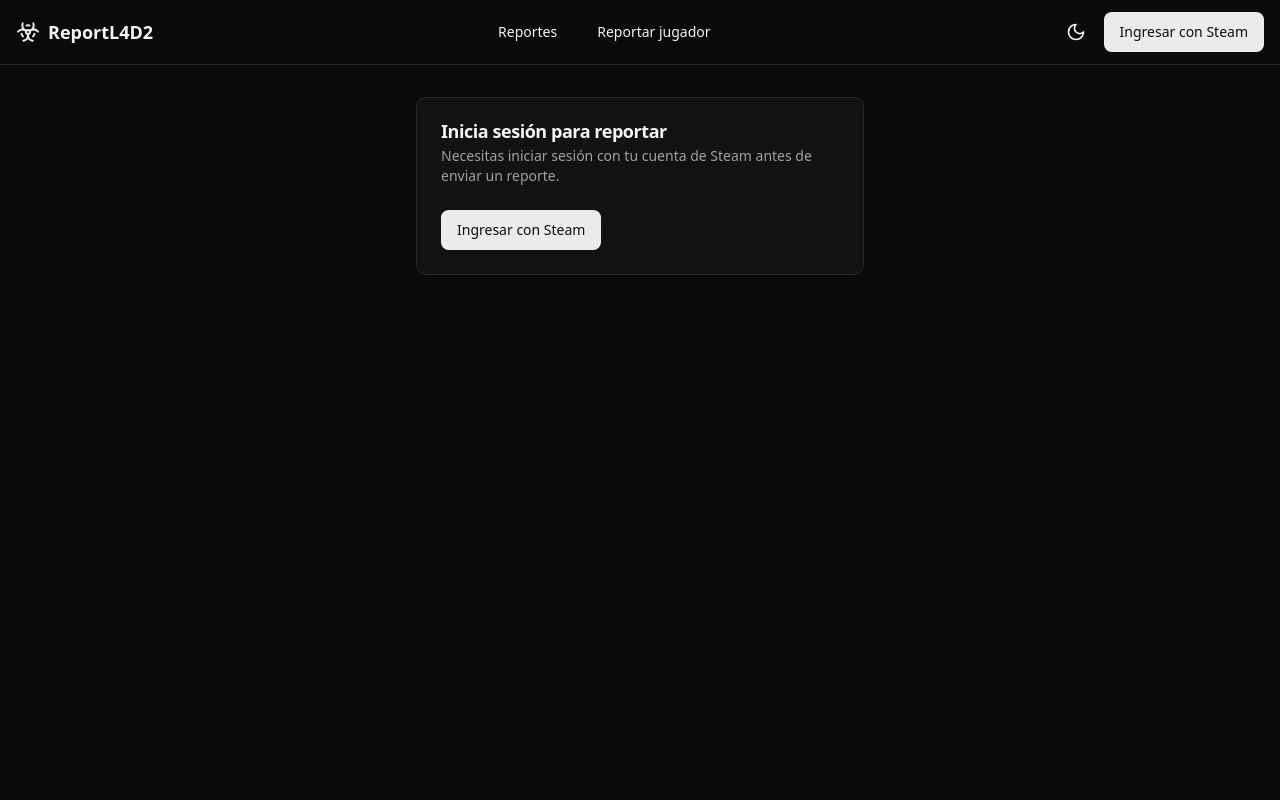
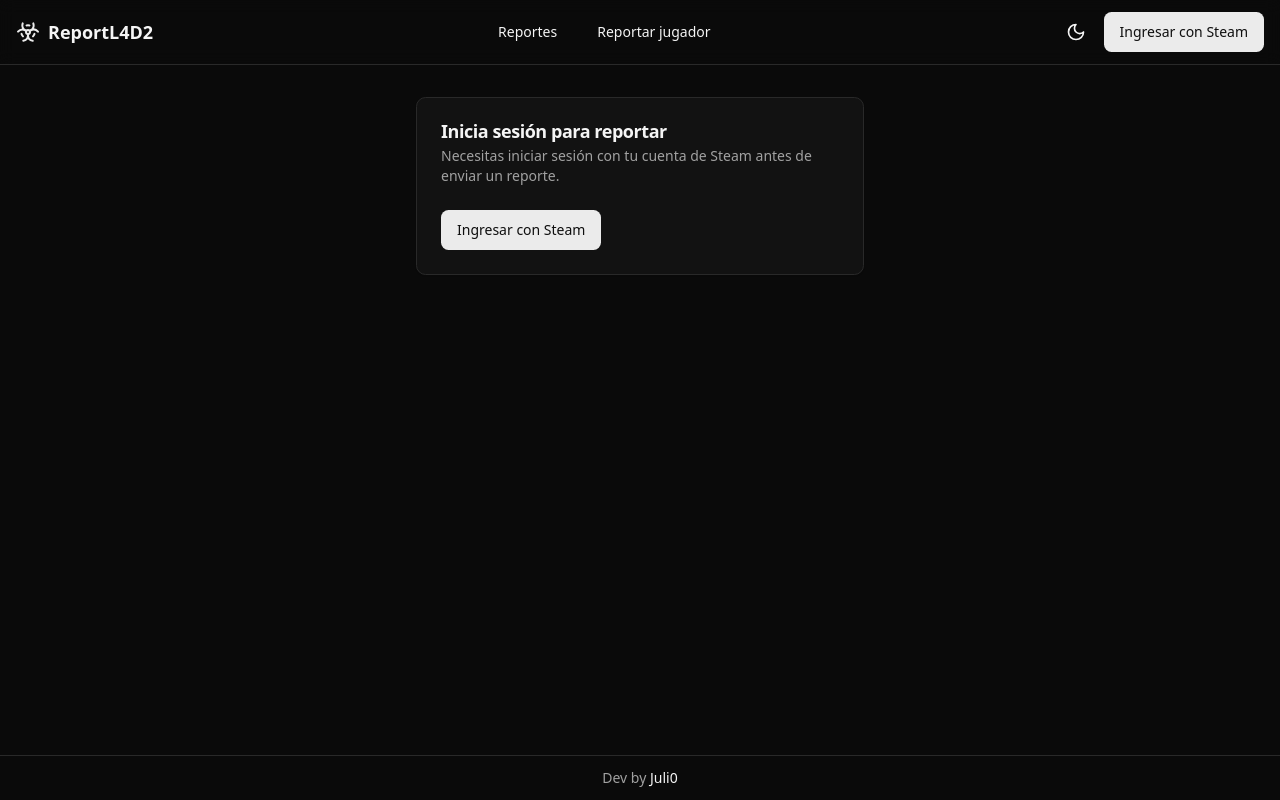
Before and after one commit to JulioEduardo24/reportl4d2, a Next.js app: page /report in a window 1280 px wide. Built offline with nearby package versions, Linux system fonts and the light colour scheme; no server answers.

Commit message:
add credits - mod

```diff
--- a/app/admin/page.tsx
+++ b/app/admin/page.tsx
@@ -1,9 +1,11 @@
 export const dynamic = "force-dynamic";
 
 import { redirect } from "next/navigation";
+import Link from "next/link";
 import { requireAdmin } from "@/lib/admin";
 import { createServiceClient } from "@/lib/supabase/server";
 import { AdminReportRow } from "@/components/admin-report-row";
+import { Button } from "@/components/ui/button";
 import type { ReportRow } from "@/components/report-card";
 
 export default async function AdminPage({
@@ -40,11 +42,34 @@
 
   const enriched = rows.map((r) => ({ ...r, reported_profile: profilesById[r.reported_steam_id] ?? null }));
 
+  const currentStatus = searchParams.status ?? "all";
+  const filters = [
+    { label: "Todos", value: "all" },
+    { label: "Pendientes", value: "pending" },
+    { label: "Revisados", value: "reviewed" },
+    { label: "Descartados", value: "dismissed" },
+  ];
+
   return (
     <div className="space-y-6">
       <div>
         <h1 className="text-3xl font-bold tracking-tight">Panel de moderación</h1>
         <p className="text-muted-foreground">Revisa, valida o elimina reportes falsos o spam.</p>
+      </div>
+
+      <div className="flex flex-wrap gap-2">
+        {filters.map((f) => (
+          <Button
+            key={f.value}
+            asChild
+            size="sm"
+            variant={currentStatus === f.value ? "default" : "outline"}
+          >
+            <Link href={f.value === "all" ? "/admin" : `/admin?status=${f.value}`}>
+              {f.label}
+            </Link>
+          </Button>
+        ))}
       </div>
 
       {enriched.length === 0 ? (
--- a/app/layout.tsx
+++ b/app/layout.tsx
@@ -3,6 +3,7 @@
 import { ThemeProvider } from "@/components/theme-provider";
 import { Navbar } from "@/components/navbar";
 import { AutoRefresh } from "@/components/auto-refresh";
+import { Footer } from "@/components/footer";
 
 // Avoid Next.js caching the Supabase reads (session/profile, reports feed)
 // across requests — this app's data changes constantly and must always be
@@ -19,11 +20,12 @@
 export default function RootLayout({ children }: { children: React.ReactNode }) {
   return (
     <html lang="es" suppressHydrationWarning>
-      <body className="font-sans">
+      <body className="flex min-h-screen flex-col font-sans">
         <ThemeProvider attribute="class" defaultTheme="dark" enableSystem={false}>
           <AutoRefresh intervalMs={15000} />
           <Navbar />
-          <main className="container py-8">{children}</main>
+          <main className="container flex-1 py-8">{children}</main>
+          <Footer />
         </ThemeProvider>
       </body>
     </html>
--- a/components/admin-report-row.tsx
+++ b/components/admin-report-row.tsx
@@ -22,6 +22,7 @@
 export function AdminReportRow({ report }: { report: ReportRow }) {
   const router = useRouter();
   const [loading, setLoading] = React.useState(false);
+  const isResolved = report.status === "reviewed" || report.status === "dismissed";
 
   async function setStatus(status: string) {
     setLoading(true);
@@ -46,17 +47,17 @@
           </Link>
           <Badge variant="secondary">{categoryLabel(report.category)}</Badge>
           <Badge variant={report.status === "dismissed" ? "outline" : report.status === "reviewed" ? "default" : "secondary"}>
-            {report.status}
+            {report.status === "reviewed" ? "Revisado" : report.status === "dismissed" ? "Descartado" : "Pendiente"}
           </Badge>
         </div>
         <p className="text-sm">{report.reason}</p>
         <p className="text-xs text-muted-foreground">Reportado por {report.reporter?.persona_name ?? "un usuario"}</p>
 
         <div className="flex flex-wrap gap-2 pt-2">
-          <Button size="sm" variant="outline" disabled={loading} onClick={() => setStatus("reviewed")}>
+          <Button size="sm" variant="outline" disabled={loading || isResolved} onClick={() => setStatus("reviewed")}>
             Marcar revisado
           </Button>
-          <Button size="sm" variant="outline" disabled={loading} onClick={() => setStatus("dismissed")}>
+          <Button size="sm" variant="outline" disabled={loading || isResolved} onClick={() => setStatus("dismissed")}>
             Descartar
           </Button>
           <AlertDialog>
--- /dev/null
+++ b/components/footer.tsx
@@ -0,0 +1,15 @@
+export function Footer() {
+  return (
+    <footer className="border-t py-3 text-center text-sm text-muted-foreground">
+      Dev by{" "}
+      <a
+        href="https://github.com/JulioEduardo24"
+        target="_blank"
+        rel="noreferrer"
+        className="font-medium text-foreground underline-offset-4 hover:underline"
+      >
+        Juli0
+      </a>
+    </footer>
+  );
+}
```
